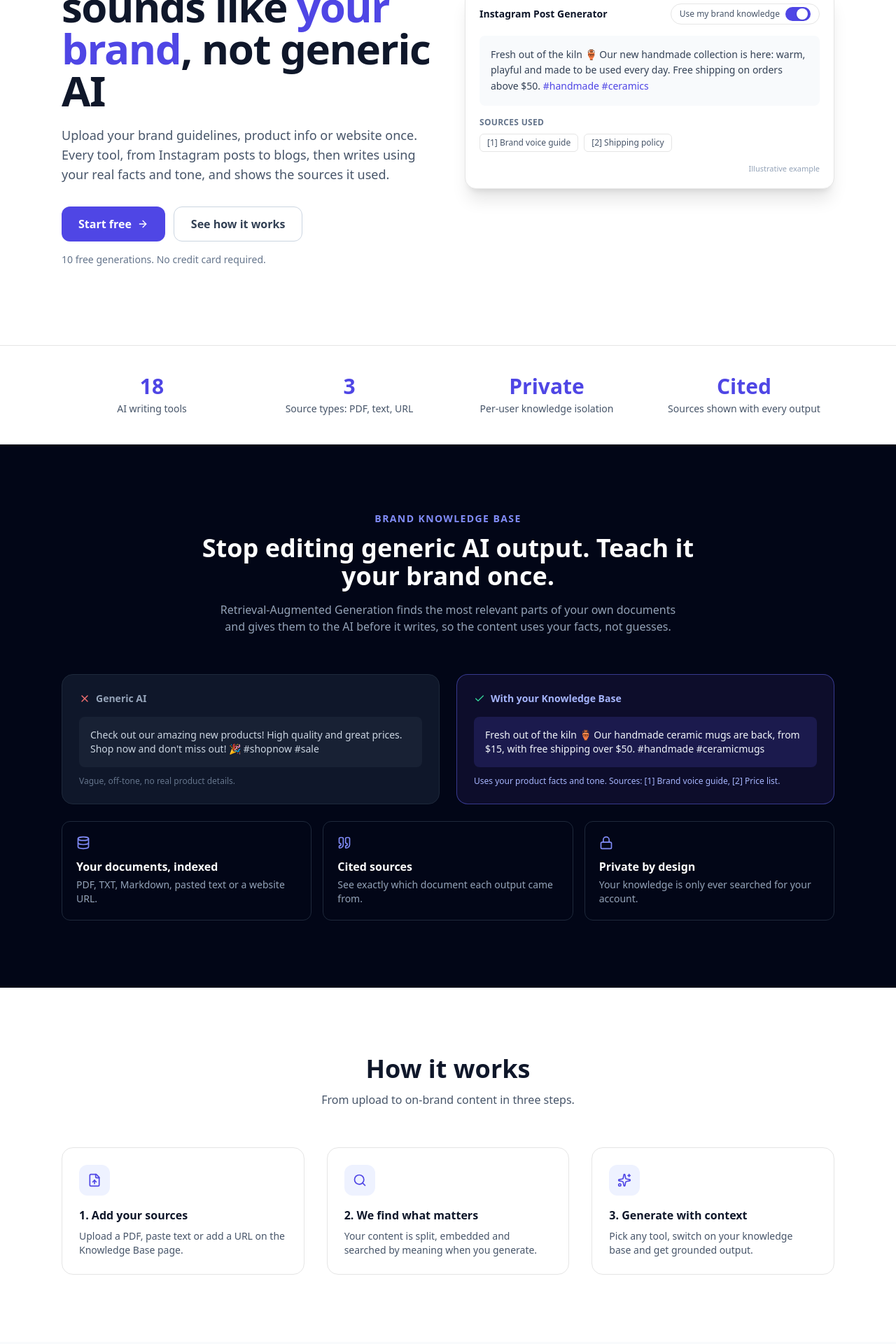
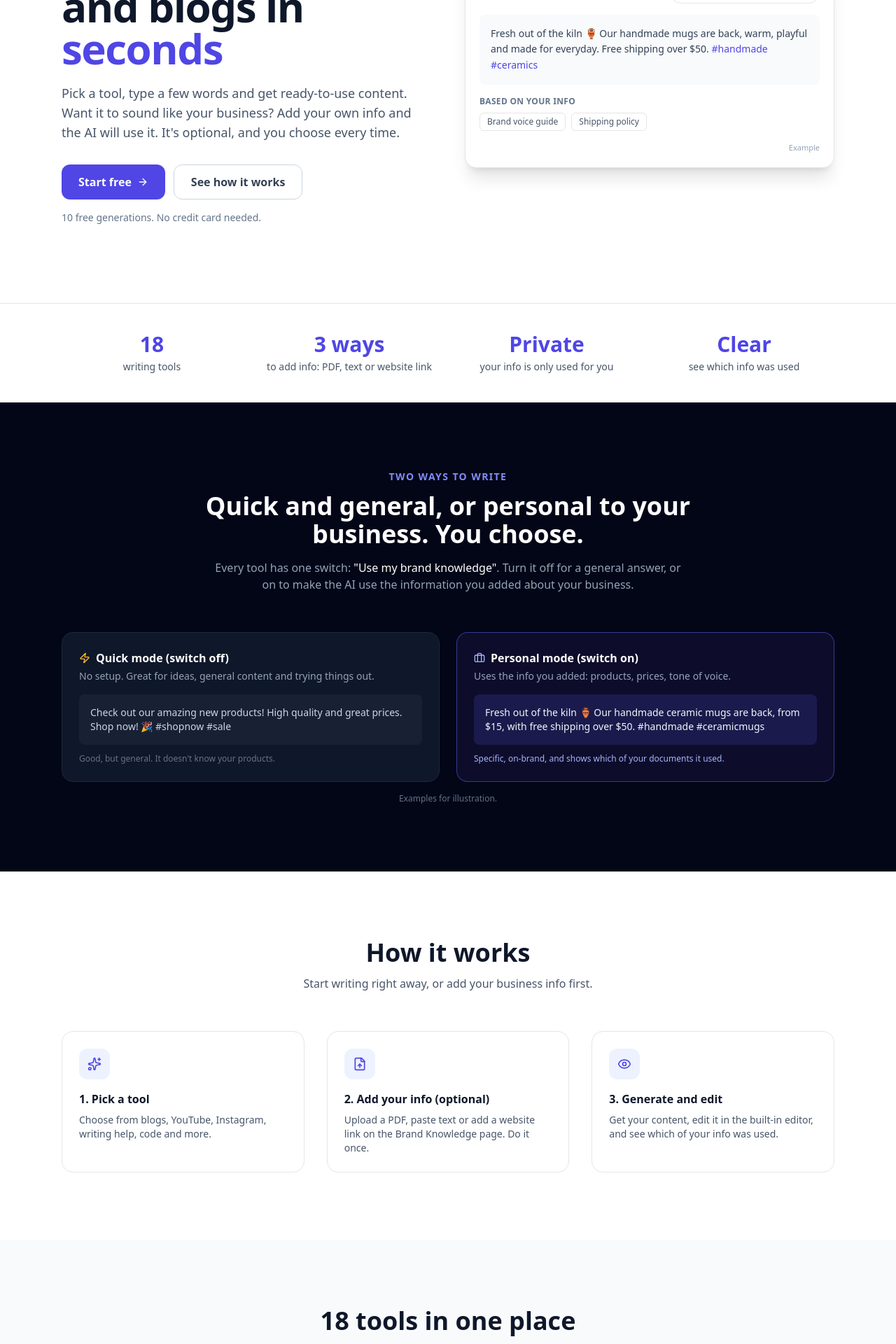
Before and after one commit to rohitkumarpat/Ai-content-generator, a Next.js app: page / in a window 1280 px wide. Shown: the part 300-2220 px from the top of the page at 70% size. Built offline with nearby package versions, Linux system fonts and the light colour scheme.

Commit message:
update the dashboard fix the credit part

```diff
--- a/app/api/ai/route.ts
+++ b/app/api/ai/route.ts
@@ -1,7 +1,9 @@
 import { NextResponse } from "next/server";
 import { auth } from "@clerk/nextjs/server";
 import { GoogleGenerativeAI } from "@google/generative-ai";
+import { prismaclient } from "@/lib/db";
 
+const FREE_LIMIT = 10;
 const genAI = new GoogleGenerativeAI(process.env.GEMINI_API_KEY!);
 
 async function generateWithRag(
@@ -37,6 +39,19 @@ export async function POST(req: Request) {
     if (!userId) {
       return NextResponse.json({ reply: "Unauthorized." }, { status: 401 });
     }
+    const user = await prismaclient.user.findUnique({
+      where: { clerkid: userId },
+      select: { plan: true },
+    });
+    if (user?.plan !== "PRO") {
+      const used = await prismaclient.aiOutput.count({ where: { clerkid: userId } });
+      if (used >= FREE_LIMIT) {
+        return NextResponse.json(
+          { reply: "Credit limit reached. Please upgrade your plan." },
+          { status: 403 }
+        );
+      }
+    }
 
     const { message, templatePrompt, userInput, useKnowledge, slug } =
       await req.json();
--- a/app/dashboard/_components/FAQ.tsx
+++ b/app/dashboard/_components/FAQ.tsx
@@ -34,6 +34,16 @@ const faqData: FAQItem[] = [
     answer:
       "Yes. Your data is private and securely stored. We do not share your content with anyone.",
   },
+  {
+  question: "What does \"Use my brand knowledge\" do?",
+  answer:
+    "It lets the AI use information you added about your business, like product details, prices and your tone of voice. Turn it on for personalized content, or off for quick, general content.",
+},
+{
+  question: "What can I add to my brand knowledge?",
+  answer:
+    "PDF, TXT or Markdown files, pasted text, or a website link. Your information is private and only used for your own account, and you can delete it any time.",
+},
 ];
 
 export default function FAQ() {
--- a/app/dashboard/content/[slug]/page.tsx
+++ b/app/dashboard/content/[slug]/page.tsx
@@ -57,6 +57,10 @@ export default function Contentitemslug() {
       });
 
       const data = await res.json();
+      if (!res.ok) {
+        setOutput(data.reply || "Something went wrong.");
+        return;
+      }
       const aiText = cleanOutput(data.reply || "No output generated.");
 
       setOutput(aiText);
--- a/app/layout.tsx
+++ b/app/layout.tsx
@@ -16,9 +16,9 @@ const geistMono = Geist_Mono({
 });
 
 export const metadata: Metadata = {
-  title: "AI Content Generation | Brand-aware content with RAG",
+  title: "AI Content Generation | Write on-brand content in seconds",
   description:
-    "Generate on-brand content with AI. Upload your brand knowledge and every tool writes with your facts, tone and cited sources.",
+    "Create blogs, YouTube titles, Instagram posts and more with AI. Add your business info to get content that sounds like you.",
 };
 
 export default function RootLayout({
--- a/app/page.tsx
+++ b/app/page.tsx
@@ -3,13 +3,13 @@
 import Link from "next/link";
 import { motion } from "framer-motion";
 import {
-  ArrowRight, BookOpen, Camera, Check, Code2, Database, FileUp, History,
-  Lock, PenTool, Quote, Search, ShieldCheck, Sparkles, Type, Video, Wand2, X, Zap,
+  ArrowRight, BookOpen, Briefcase, Camera, Check, Code2, FileUp, History,
+  Lock, PenTool, Sparkles, Type, Video, Wand2, X, Zap, Eye,
 } from "lucide-react";
 import FAQ from "./dashboard/_components/FAQ";
 
 const NAV = [
-  { label: "Knowledge Base", href: "#knowledge" },
+  { label: "Two ways to write", href: "#modes" },
   { label: "How it works", href: "#how" },
   { label: "Tools", href: "#tools" },
   { label: "Pricing", href: "#pricing" },
@@ -17,11 +17,11 @@ const NAV = [
 ];
 
 const TOOLS = [
-  { icon: PenTool, title: "Blog", desc: "Titles, topic ideas and full articles with citations.", count: 3 },
-  { icon: Video, title: "YouTube", desc: "SEO titles, descriptions and tags.", count: 3 },
+  { icon: PenTool, title: "Blogs", desc: "Titles, topic ideas and full articles.", count: 3 },
+  { icon: Video, title: "YouTube", desc: "Catchy titles, descriptions and tags.", count: 3 },
   { icon: Camera, title: "Instagram", desc: "Posts, hashtags and post ideas.", count: 3 },
-  { icon: Type, title: "Writing", desc: "Rewrite, improve, grammar check, add emoji.", count: 4 },
-  { icon: Code2, title: "Code", desc: "Write, explain and debug code.", count: 3 },
+  { icon: Type, title: "Writing help", desc: "Rewrite, improve, fix grammar, add emoji.", count: 4 },
+  { icon: Code2, title: "Code", desc: "Write, explain and fix code.", count: 3 },
   { icon: Wand2, title: "Marketing", desc: "Taglines and product descriptions.", count: 2 },
 ];
 
@@ -55,30 +55,30 @@ export default function HomePage() {
         <div className="mx-auto grid max-w-6xl items-center gap-12 px-6 py-20 md:grid-cols-2 md:py-28">
           <Reveal>
             <span className="inline-flex items-center gap-2 rounded-full border border-indigo-200 bg-white px-3 py-1 text-xs font-medium text-indigo-700">
-              <Sparkles className="h-3.5 w-3.5" /> New: Brand Knowledge Base powered by RAG
+              <Sparkles className="h-3.5 w-3.5" /> New: teach the AI about your business
             </span>
             <h1 className="mt-5 text-4xl font-bold leading-tight tracking-tight md:text-6xl">
-              Content that sounds like <span className="text-indigo-600">your brand</span>, not generic AI
+              Write posts, titles and blogs in <span className="text-indigo-600">seconds</span>
             </h1>
             <p className="mt-5 max-w-xl text-lg text-slate-600">
-              Upload your brand guidelines, product info or website once. Every tool, from Instagram posts to
-              blogs, then writes using your real facts and tone, and shows the sources it used.
+              Pick a tool, type a few words and get ready-to-use content. Want it to sound like your business?
+              Add your own info and the AI will use it. It&apos;s optional, and you choose every time.
             </p>
             <div className="mt-8 flex flex-wrap gap-3">
               <Link href="/sign-up" className="inline-flex items-center gap-2 rounded-xl bg-indigo-600 px-6 py-3 font-semibold text-white hover:bg-indigo-700 transition">
                 Start free <ArrowRight className="h-4 w-4" />
               </Link>
-              <a href="#knowledge" className="rounded-xl border border-slate-300 bg-white px-6 py-3 font-semibold text-slate-700 hover:bg-slate-50 transition">
+              <a href="#modes" className="rounded-xl border border-slate-300 bg-white px-6 py-3 font-semibold text-slate-700 hover:bg-slate-50 transition">
                 See how it works
               </a>
             </div>
-            <p className="mt-4 text-sm text-slate-500">10 free generations. No credit card required.</p>
+            <p className="mt-4 text-sm text-slate-500">10 free generations. No credit card needed.</p>
           </Reveal>
 
           <Reveal delay={0.15}>
             <div className="rounded-2xl border bg-white p-5 shadow-xl">
               <div className="mb-4 flex items-center justify-between">
-                <span className="text-sm font-semibold">Instagram Post Generator</span>
+                <span className="text-sm font-semibold">Instagram Post</span>
                 <span className="flex items-center gap-2 rounded-full border px-3 py-1 text-xs text-slate-600">
                   Use my brand knowledge
                   <span className="relative inline-flex h-5 w-9 items-center rounded-full bg-indigo-600">
@@ -87,17 +87,17 @@ export default function HomePage() {
                 </span>
               </div>
               <div className="rounded-lg bg-slate-50 p-4 text-sm leading-relaxed text-slate-700">
-                Fresh out of the kiln 🏺 Our new handmade collection is here: warm, playful and made to be used every
-                day. Free shipping on orders above $50. <span className="text-indigo-600">#handmade #ceramics</span>
+                Fresh out of the kiln 🏺 Our handmade mugs are back, warm, playful and made for everyday. Free
+                shipping over $50. <span className="text-indigo-600">#handmade #ceramics</span>
               </div>
               <div className="mt-4">
-                <p className="mb-2 text-xs font-semibold uppercase tracking-wide text-slate-500">Sources used</p>
+                <p className="mb-2 text-xs font-semibold uppercase tracking-wide text-slate-500">Based on your info</p>
                 <div className="flex flex-wrap gap-2">
-                  <span className="rounded-md border bg-white px-2.5 py-1 text-xs text-slate-600">[1] Brand voice guide</span>
-                  <span className="rounded-md border bg-white px-2.5 py-1 text-xs text-slate-600">[2] Shipping policy</span>
+                  <span className="rounded-md border bg-white px-2.5 py-1 text-xs text-slate-600">Brand voice guide</span>
+                  <span className="rounded-md border bg-white px-2.5 py-1 text-xs text-slate-600">Shipping policy</span>
                 </div>
               </div>
-              <p className="mt-4 text-right text-[11px] text-slate-400">Illustrative example</p>
+              <p className="mt-4 text-right text-[11px] text-slate-400">Example</p>
             </div>
           </Reveal>
         </div>
@@ -106,63 +106,50 @@ export default function HomePage() {
       {/* HIGHLIGHTS */}
       <section className="border-y bg-white">
         <div className="mx-auto grid max-w-6xl grid-cols-2 gap-6 px-6 py-10 text-center md:grid-cols-4">
-          <Stat value="18" label="AI writing tools" />
-          <Stat value="3" label="Source types: PDF, text, URL" />
-          <Stat value="Private" label="Per-user knowledge isolation" />
-          <Stat value="Cited" label="Sources shown with every output" />
+          <Stat value="18" label="writing tools" />
+          <Stat value="3 ways" label="to add info: PDF, text or website link" />
+          <Stat value="Private" label="your info is only used for you" />
+          <Stat value="Clear" label="see which info was used" />
         </div>
       </section>
 
-      {/* RAG SPOTLIGHT */}
-      <section id="knowledge" className="bg-slate-950 py-24 text-white">
+      {/* TWO MODES */}
+      <section id="modes" className="bg-slate-950 py-24 text-white">
         <div className="mx-auto max-w-6xl px-6">
           <Reveal>
-            <p className="text-center text-sm font-semibold uppercase tracking-widest text-indigo-400">Brand Knowledge Base</p>
+            <p className="text-center text-sm font-semibold uppercase tracking-widest text-indigo-400">Two ways to write</p>
             <h2 className="mx-auto mt-3 max-w-3xl text-center text-3xl font-bold md:text-4xl">
-              Stop editing generic AI output. Teach it your brand once.
+              Quick and general, or personal to your business. You choose.
             </h2>
             <p className="mx-auto mt-4 max-w-2xl text-center text-slate-400">
-              Retrieval-Augmented Generation finds the most relevant parts of your own documents and gives them to the
-              AI before it writes, so the content uses your facts, not guesses.
+              Every tool has one switch: <span className="text-white">&quot;Use my brand knowledge&quot;</span>. Turn it off for
+              a general answer, or on to make the AI use the information you added about your business.
             </p>
           </Reveal>
 
           <div className="mt-14 grid gap-6 md:grid-cols-2">
             <Reveal>
               <div className="h-full rounded-2xl border border-slate-800 bg-slate-900 p-6">
-                <div className="mb-4 flex items-center gap-2 text-slate-400"><X className="h-4 w-4 text-red-400" /><span className="text-sm font-semibold">Generic AI</span></div>
+                <div className="mb-1 flex items-center gap-2"><Zap className="h-4 w-4 text-amber-400" /><span className="font-semibold">Quick mode (switch off)</span></div>
+                <p className="mb-4 text-sm text-slate-400">No setup. Great for ideas, general content and trying things out.</p>
                 <p className="rounded-lg bg-slate-800/60 p-4 text-sm text-slate-300">
-                  Check out our amazing new products! High quality and great prices. Shop now and don&apos;t miss out! 🎉 #shopnow #sale
+                  Check out our amazing new products! High quality and great prices. Shop now! 🎉 #shopnow #sale
                 </p>
-                <p className="mt-3 text-xs text-slate-500">Vague, off-tone, no real product details.</p>
+                <p className="mt-3 text-xs text-slate-500">Good, but general. It doesn&apos;t know your products.</p>
               </div>
             </Reveal>
             <Reveal delay={0.1}>
               <div className="h-full rounded-2xl border border-indigo-500/50 bg-indigo-950/40 p-6">
-                <div className="mb-4 flex items-center gap-2 text-indigo-300"><Check className="h-4 w-4 text-emerald-400" /><span className="text-sm font-semibold">With your Knowledge Base</span></div>
+                <div className="mb-1 flex items-center gap-2"><Briefcase className="h-4 w-4 text-indigo-300" /><span className="font-semibold">Personal mode (switch on)</span></div>
+                <p className="mb-4 text-sm text-slate-400">Uses the info you added: products, prices, tone of voice.</p>
                 <p className="rounded-lg bg-indigo-900/40 p-4 text-sm text-slate-100">
                   Fresh out of the kiln 🏺 Our handmade ceramic mugs are back, from $15, with free shipping over $50. #handmade #ceramicmugs
                 </p>
-                <p className="mt-3 text-xs text-indigo-300">Uses your product facts and tone. Sources: [1] Brand voice guide, [2] Price list.</p>
+                <p className="mt-3 text-xs text-indigo-300">Specific, on-brand, and shows which of your documents it used.</p>
               </div>
             </Reveal>
           </div>
-
-          <div className="mt-6 grid gap-4 md:grid-cols-3">
-            {[
-              { icon: Database, t: "Your documents, indexed", d: "PDF, TXT, Markdown, pasted text or a website URL." },
-              { icon: Quote, t: "Cited sources", d: "See exactly which document each output came from." },
-              { icon: Lock, t: "Private by design", d: "Your knowledge is only ever searched for your account." },
-            ].map((f) => (
-              <Reveal key={f.t}>
-                <div className="rounded-xl border border-slate-800 p-5">
-                  <f.icon className="h-5 w-5 text-indigo-400" />
-                  <h3 className="mt-3 font-semibold">{f.t}</h3>
-                  <p className="mt-1 text-sm text-slate-400">{f.d}</p>
-                </div>
-              </Reveal>
-            ))}
-          </div>
+          <p className="mt-4 text-center text-xs text-slate-500">Examples for illustration.</p>
         </div>
       </section>
 
@@ -171,13 +158,13 @@ export default function HomePage() {
         <div className="mx-auto max-w-6xl px-6">
           <Reveal>
             <h2 className="text-center text-3xl font-bold md:text-4xl">How it works</h2>
-            <p className="mx-auto mt-3 max-w-xl text-center text-slate-600">From upload to on-brand content in three steps.</p>
+            <p className="mx-auto mt-3 max-w-xl text-center text-slate-600">Start writing right away, or add your business info first.</p>
           </Reveal>
           <div className="mt-14 grid gap-8 md:grid-cols-3">
             {[
-              { icon: FileUp, t: "1. Add your sources", d: "Upload a PDF, paste text or add a URL on the Knowledge Base page." },
-              { icon: Search, t: "2. We find what matters", d: "Your content is split, embedded and searched by meaning when you generate." },
-              { icon: Sparkles, t: "3. Generate with context", d: "Pick any tool, switch on your knowledge base and get grounded output." },
+              { icon: Sparkles, t: "1. Pick a tool", d: "Choose from blogs, YouTube, Instagram, writing help, code and more." },
+              { icon: FileUp, t: "2. Add your info (optional)", d: "Upload a PDF, paste text or add a website link on the Brand Knowledge page. Do it once." },
+              { icon: Eye, t: "3. Generate and edit", d: "Get your content, edit it in the built-in editor, and see which of your info was used." },
             ].map((s, i) => (
               <Reveal key={s.t} delay={i * 0.1}>
                 <div className="h-full rounded-2xl border p-6 transition hover:shadow-md">
@@ -195,8 +182,8 @@ export default function HomePage() {
       <section id="tools" className="bg-slate-50 py-24">
         <div className="mx-auto max-w-6xl px-6">
           <Reveal>
-            <h2 className="text-center text-3xl font-bold md:text-4xl">18 tools, one workspace</h2>
-            <p className="mx-auto mt-3 max-w-xl text-center text-slate-600">Every tool works with or without your knowledge base.</p>
+            <h2 className="text-center text-3xl font-bold md:text-4xl">18 tools in one place</h2>
+            <p className="mx-auto mt-3 max-w-xl text-center text-slate-600">Every tool works in both quick mode and personal mode.</p>
           </Reveal>
           <div className="mt-12 grid gap-6 sm:grid-cols-2 lg:grid-cols-3">
             {TOOLS.map((t, i) => (
@@ -215,26 +202,14 @@ export default function HomePage() {
 
           <div className="mt-12 grid gap-4 md:grid-cols-4">
             {[
-              { icon: Zap, t: "Fast results" },
-              { icon: BookOpen, t: "Rich text editor" },
-              { icon: History, t: "Full generation history" },
-              { icon: ShieldCheck, t: "Secure sign-in" },
+              { icon: Zap, t: "Results in seconds" },
+              { icon: BookOpen, t: "Easy built-in editor" },
+              { icon: History, t: "All your past content saved" },
+              { icon: Lock, t: "Private and secure" },
             ].map((f) => (
               <div key={f.t} className="flex items-center gap-3 rounded-xl border bg-white px-4 py-3 text-sm font-medium">
                 <f.icon className="h-4 w-4 text-indigo-600" /> {f.t}
               </div>
-            ))}
-          </div>
-        </div>
-      </section>
-
-      {/* BUILT WITH */}
-      <section className="py-14">
-        <div className="mx-auto max-w-6xl px-6 text-center">
-          <p className="text-xs font-semibold uppercase tracking-widest text-slate-400">Built with</p>
-          <div className="mt-4 flex flex-wrap justify-center gap-x-8 gap-y-2 text-sm font-medium text-slate-500">
-            {["Next.js", "FastAPI", "PostgreSQL + pgvector", "Google Gemini", "Clerk", "Razorpay"].map((s) => (
-              <span key={s}>{s}</span>
             ))}
           </div>
         </div>
@@ -256,8 +231,8 @@ export default function HomePage() {
 
       {/* FINAL CTA + FOOTER */}
       <section className="py-24 text-center">
-        <h2 className="text-3xl font-bold md:text-4xl">Write content that sounds like you</h2>
-        <p className="mt-3 text-slate-600">Add your brand knowledge and see the difference in your first generation.</p>
+        <h2 className="text-3xl font-bold md:text-4xl">Ready to write faster?</h2>
+        <p className="mt-3 text-slate-600">Start with a quick generation, add your business info whenever you like.</p>
         <Link href="/sign-up" className="mt-8 inline-flex items-center gap-2 rounded-xl bg-indigo-600 px-8 py-3 font-semibold text-white hover:bg-indigo-700 transition">
           Get started free <ArrowRight className="h-4 w-4" />
         </Link>
```
